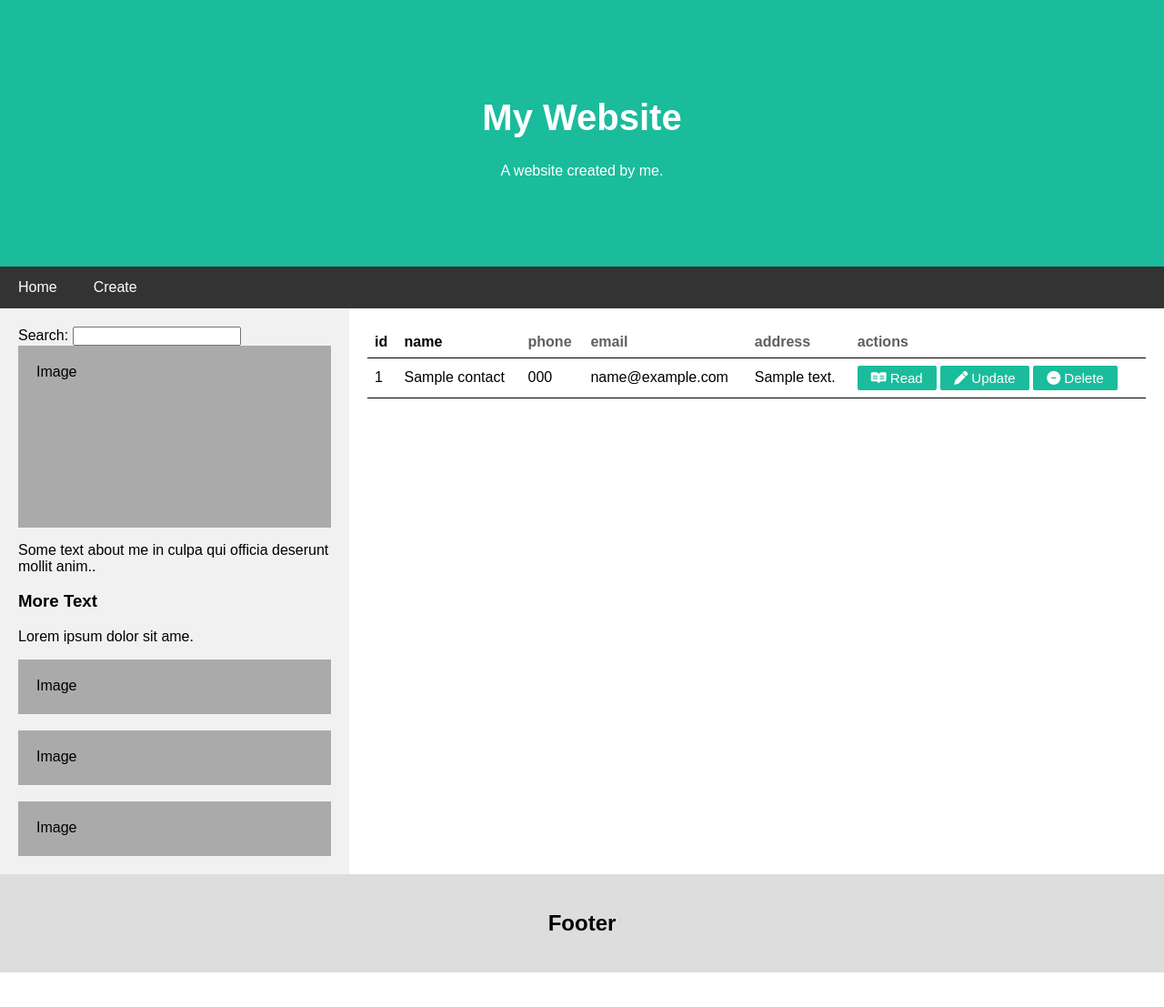
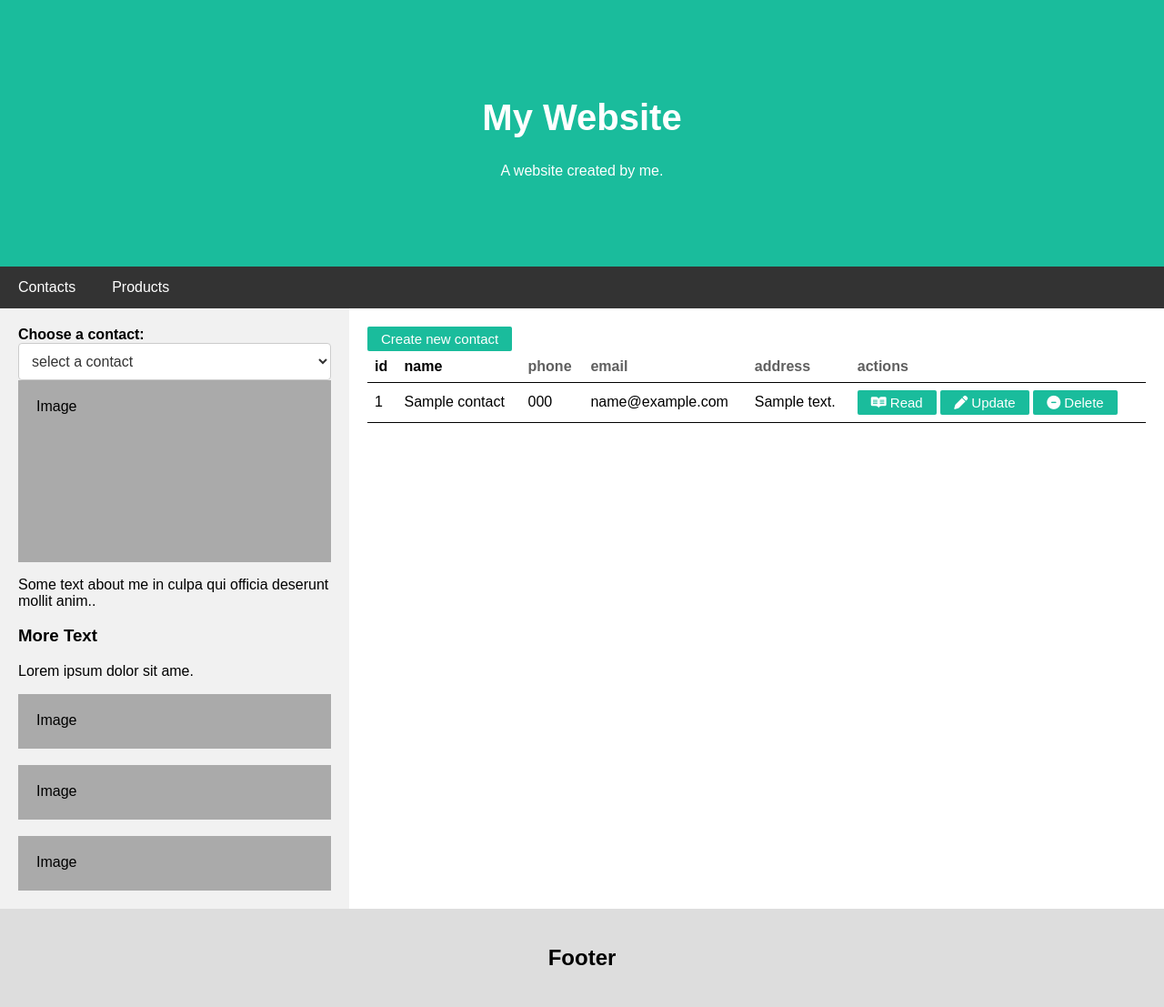
Before and after one commit to Jarno556564/mvc_example, a PHP site: page / in a window 1280 px wide. Shown: the whole page at 91% size. Before the commit the page ends 1069 px from the top, so only its background shows below. Run offline with PHP 8.4, Linux system fonts and the light colour scheme; tables that the repository leaves empty or names only in its code hold one stand-in row (values such as "Sample post"); some libraries are stand-ins or nearby versions.

Commit message:
introduce products

```diff
--- a/assets/script.js
+++ b/assets/script.js
@@ -1,21 +1,21 @@
+
+const xhttp = new XMLHttpRequest();
+xhttp.onreadystatechange = function () {
+    if (this.readyState === 4 && this.status === 200) {
+        document.querySelector(".dropdown").innerHTML = this.responseText;
+    }
+};
+xhttp.open("GET", "index.php?op=createDropdown", true);
+xhttp.send();
 
 // const xhttp = new XMLHttpRequest();
 // xhttp.onreadystatechange = function () {
 //     if (this.readyState === 4 && this.status === 200) {
-//         document.querySelector(".dropdown").innerHTML = this.responseText;
+//         document.querySelector(".searchBar").innerHTML = this.responseText;
 //     }
 // };
-// xhttp.open("GET", "index.php?op=createDropdown", true);
+// xhttp.open("GET", "index.php?op=createSearchBar", true);
 // xhttp.send();
-
-const xhttp = new XMLHttpRequest();
-xhttp.onreadystatechange = function () {
-    if (this.readyState === 4 && this.status === 200) {
-        document.querySelector(".searchBar").innerHTML = this.responseText;
-    }
-};
-xhttp.open("GET", "index.php?op=createSearchBar", true);
-xhttp.send();
 
 function createAjaxRequest(url, div) {
     const xhttp = new XMLHttpRequest();
--- a/controller/ContactsController.php
+++ b/controller/ContactsController.php
@@ -16,10 +16,9 @@
         // code
     }
 
-    public function handleRequest()
+    public function handleRequest($op)
     {
         try {
-            $op = isset($_GET['op']) ? $_GET['op'] : '';
             switch ($op) {
                 case 'create':
                     $this->collectCreateContact();
@@ -80,7 +79,7 @@
     public function collectReadAllContacts()
     {
         $result = $this->ContactsLogic->readAllContacts();
-        $html = $this->Output->createTable($result);
+        $html = $this->Output->createTable($result, "contacts", "contact", "read", "update", "delete", "id");
         include 'view/show.php';
     }
 
@@ -119,7 +118,7 @@
     public function collectReadDropdown($id)
     {
         $result = $this->ContactsLogic->readContact($id);
-        $html = $this->Output->createTable($result);
+        $html = $this->Output->createTable($result, "contacts", "contact", "read", "update", "delete", "id");
         print $html;
     }
 
@@ -131,7 +130,7 @@
     public function collectReadSearchBar($search)
     {
         $result = $this->ContactsLogic->readContactFromSearch($search);
-        $html = $this->Output->createTable($result);
+        $html = $this->Output->createTable($result, "contacts", "contact", "read", "update", "delete", "id");
         print $html;
     }
 }
--- /dev/null
+++ b/controller/MainController.php
@@ -0,0 +1,32 @@
+<?php
+require_once 'ContactsController.php';
+require_once 'ProductsController.php';
+class MainController
+{
+    public function __construct()
+    {
+        $this->ContactsController = new ContactsController();
+        $this->ProductsController = new ProductsController();
+    }
+
+    public function handleRequest()
+        {
+            try {
+                $act = isset($_GET['act']) ? $_GET['act'] : '';
+                $op = isset($_GET['op']) ? $_GET['op'] : '';
+                switch ($act) {
+                case 'products':
+                    $this->ProductsController->handleRequest($op);
+                    break;
+                case 'contacts':
+                    $this->ContactsController->handleRequest($op);
+                    break;
+                default:
+                    $this->ContactsController->handleRequest($op);
+                    break;
+                }
+            } catch (Exception $e) {
+                throw $e;
+            }
+        }
+}
--- /dev/null
+++ b/controller/ProductsController.php
@@ -0,0 +1,47 @@
+<?php
+require_once 'model/Output.php';
+require_once 'model/ProductsLogic.php';
+
+class ProductsController
+{
+    public function __construct()
+    {
+        $this->Output = new Output();
+        $this->ProductsLogic = new ProductsLogic();
+    }
+
+    public function __destruct()
+    {
+        // code
+    }
+
+    public function handleRequest($op)
+    {
+        try {
+            switch ($op) {
+                case 'read':
+                    $this->collectReadProduct($_REQUEST['id']);
+                    break;
+                default:
+                    $this->collectAllProducts();
+                    break;
+            }
+        } catch (Exception $e) {
+            throw $e;
+        }
+    }
+
+    public function collectAllProducts() {
+        $result = $this->ProductsLogic->readAllProducts();
+        $html = $this->Output->createTable($result, "products", "product", "read", "update", "delete", "product_id");
+        include 'view/show.php';
+    }
+
+    public function collectReadProduct($id)
+    {
+        $result = $this->ProductsLogic->readProduct($id);
+        $html = $this->Output->createTable($result, "products", "product", "read", "update", "delete", "product_id");
+        print $html;
+    }
+
+}
--- a/index.php
+++ b/index.php
@@ -1,6 +1,6 @@
 <?php
 
-require_once 'controller/ContactsController.php';
+require_once 'controller/MainController.php';
 
-$controller = new ContactsController();
+$controller = new MainController();
 $controller->handleRequest();
--- a/model/Output.php
+++ b/model/Output.php
@@ -2,10 +2,11 @@
 
 class Output
 {
-    public function createTable($entries)
+    public function createTable($entries, $act, $op1, $op2, $op3, $op4, $id_name)
     {
         $tableheader = false;
         $html = "";
+        $html .= "<button class='button'><a onclick=\"createAjaxRequest('index.php?act=$act&op=create', 'main')\">Create new $op1</a></button>";
         $html .= '<table>';
         foreach ($entries as $row) {
             if ($tableheader == false) {
@@ -22,9 +23,9 @@
                 $html .= "<td name='" . $key . "'>" . $value . "</td>";
             }
             $html .= "<td>
-                <button class='button' onclick=\"createAjaxRequest('index.php?op=read&id=" . $row['id'] . "', 'main')\"><i class='fa-brands fa-readme'></i> Read</button>
-                <button class='button' onclick=\"createAjaxRequest('index.php?op=update&id=" . $row['id'] . "', 'main')\"><i class='fa-solid fa-pen'></i> Update</button>
-                <button class='button' onclick=\"createAjaxRequest('index.php?op=delete&id=" . $row['id'] . "', 'main')\"><i class='fa-solid fa-circle-minus'></i> Delete</button>
+                <button class='button' onclick=\"createAjaxRequest('index.php?act=$act&op=$op2&id=" . $row[$id_name] . "', 'main')\"><i class='fa-brands fa-readme'></i> Read</button>
+                <button class='button' onclick=\"createAjaxRequest('index.php?act=$act&op=$op3&id=" . $row[$id_name] . "', 'main')\"><i class='fa-solid fa-pen'></i> Update</button>
+                <button class='button' onclick=\"createAjaxRequest('index.php?act=$act&op=$op4&id=" . $row[$id_name] . "', 'main')\"><i class='fa-solid fa-circle-minus'></i> Delete</button>
                     </td>";
             $html .= "</tr>";
         }
--- /dev/null
+++ b/model/ProductsLogic.php
@@ -0,0 +1,37 @@
+<?php
+require_once 'model/DataHandler.php';
+
+class ProductsLogic
+{
+    public function __construct()
+    {
+        $this->DataHandler = new DataHandler("localhost", "mysql", "user_db", "root", "");
+    }
+
+    public function readAllProducts()
+    {
+        try {
+            $sql = "SELECT * FROM products";
+            $result = $this->DataHandler->readAlldata($sql);
+            $result->setFetchMode(PDO::FETCH_ASSOC);
+            $res = $result->fetchAll();
+            return $res;
+        } catch (Exception $e) {
+            throw $e;
+        }
+    }
+
+    public function readProduct($id)
+    {
+        try {
+            $sql = "SELECT * FROM products where product_id=" . $id;
+            $result = $this->DataHandler->readData($sql);
+            $result->setFetchMode(PDO::FETCH_ASSOC);
+            $res = $result->fetchAll();
+            return $res;
+        } catch (Exception $e) {
+            throw $e;
+        }
+    }
+
+}
--- a/view/header.php
+++ b/view/header.php
@@ -18,8 +18,8 @@
     </div>
 
     <div class="navbar">
-        <a href="./index.php">Home</a>
-        <a onclick="createAjaxRequest('index.php?op=create', 'main')">Create</a>
+        <a href="./index.php?act=contacts">Contacts</a>
+        <a href="./index.php?act=products">Products</a>
     </div>
     <div class="row">
         <div class="side">
```
